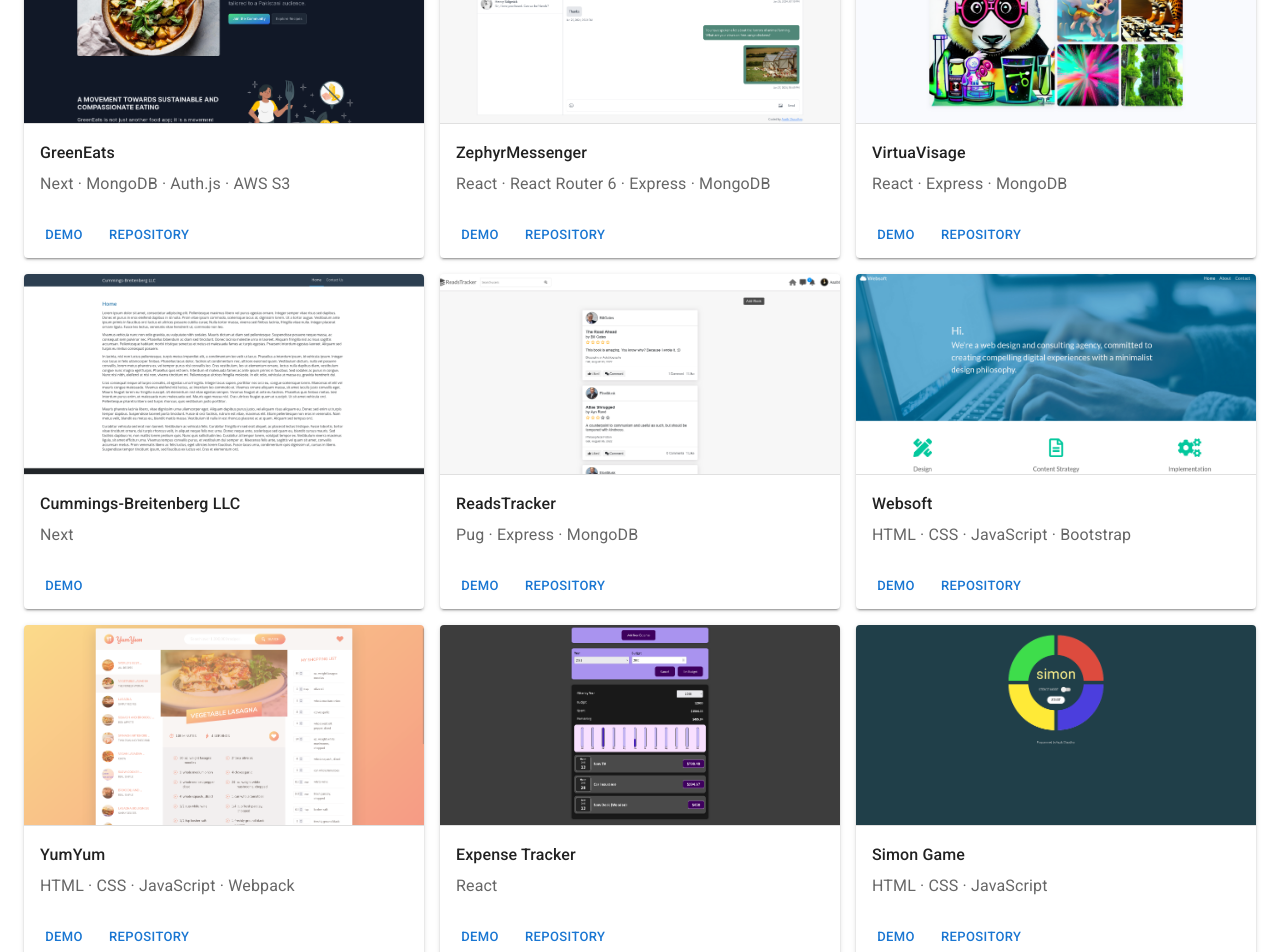
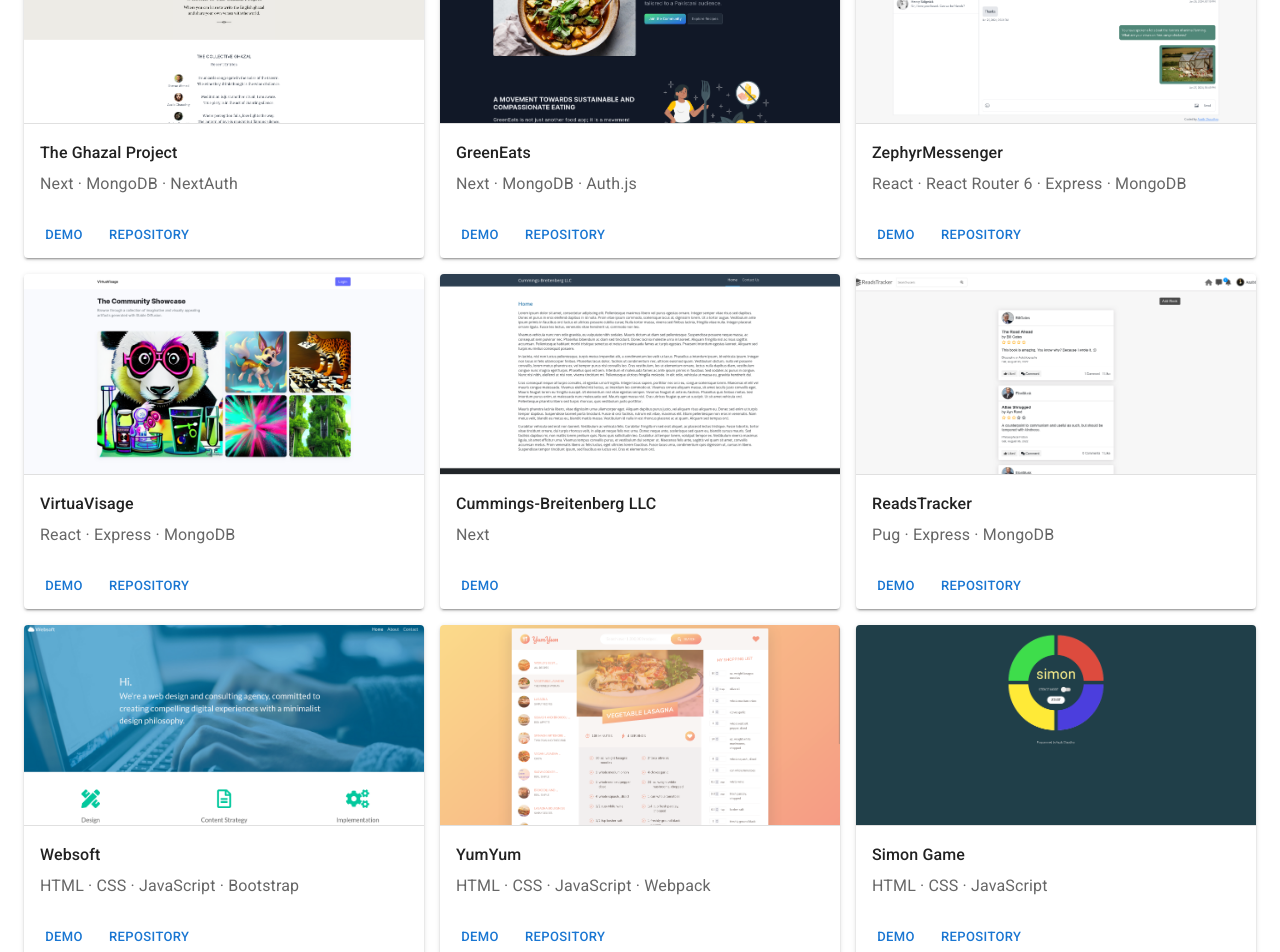
Before and after one commit to aazibch/portfolio-website, a React (Create React App) app: page / in a window 1280 px wide. Shown: the part 1640-2592 px from the top of the page. Built offline with nearby package versions, Linux system fonts and the light colour scheme.

Commit message:
Add The Ghazal Project to portfolio. Remove ExpenseTracker.

```diff
--- a/src/sections/ProjectsSection/ProjectsGrid.js
+++ b/src/sections/ProjectsSection/ProjectsGrid.js
@@ -6,14 +6,23 @@ import YumYumScreen from './screenshots/yumyum.png';
 import VirtuaVisageScreen from './screenshots/virtuavisage.png';
 import CummingsBreitenbergScreen from './screenshots/cummingsbreitenberg.png';
 import WebsoftScreen from './screenshots/websoft.png';
-import ExpenseTrackerScreen from './screenshots/expensetracker.png';
 import ZephyrMessengerScreen from './screenshots/zephyrmessenger.png';
 import GreenEatsScreen from './screenshots/greeneats.png';
+import TheGhazalProjectScreen from './screenshots/theghazalproject.png';
 
 const projects = [
   {
+    title: 'The Ghazal Project',
+    tech: ['Next', 'MongoDB', 'NextAuth'],
+    image: TheGhazalProjectScreen,
+    links: {
+      demo: 'https://theghazalproject.com/',
+      repo: 'https://github.com/aazibch/theghazalproject'
+    }
+  },
+  {
     title: 'GreenEats',
-    tech: ['Next', 'MongoDB', 'Auth.js', 'AWS S3'],
+    tech: ['Next', 'MongoDB', 'Auth.js'],
     image: GreenEatsScreen,
     links: {
       demo: 'https://greeneats.onrender.com/',
@@ -74,15 +83,6 @@ const projects = [
     }
   },
   {
-    title: 'Expense Tracker',
-    tech: ['React'],
-    image: ExpenseTrackerScreen,
-    links: {
-      demo: 'https://expense-tracker-production.netlify.app/',
-      repo: 'https://github.com/aazibch/expense-tracker/'
-    }
-  },
-  {
     title: 'Simon Game',
     tech: ['HTML', 'CSS', 'JavaScript'],
     image: SimonScreen,
```
Also changed, not shown: src/sections/ProjectsSection/screenshots/expensetracker.png (deleted), src/sections/ProjectsSection/screenshots/theghazalproject.png (added).
